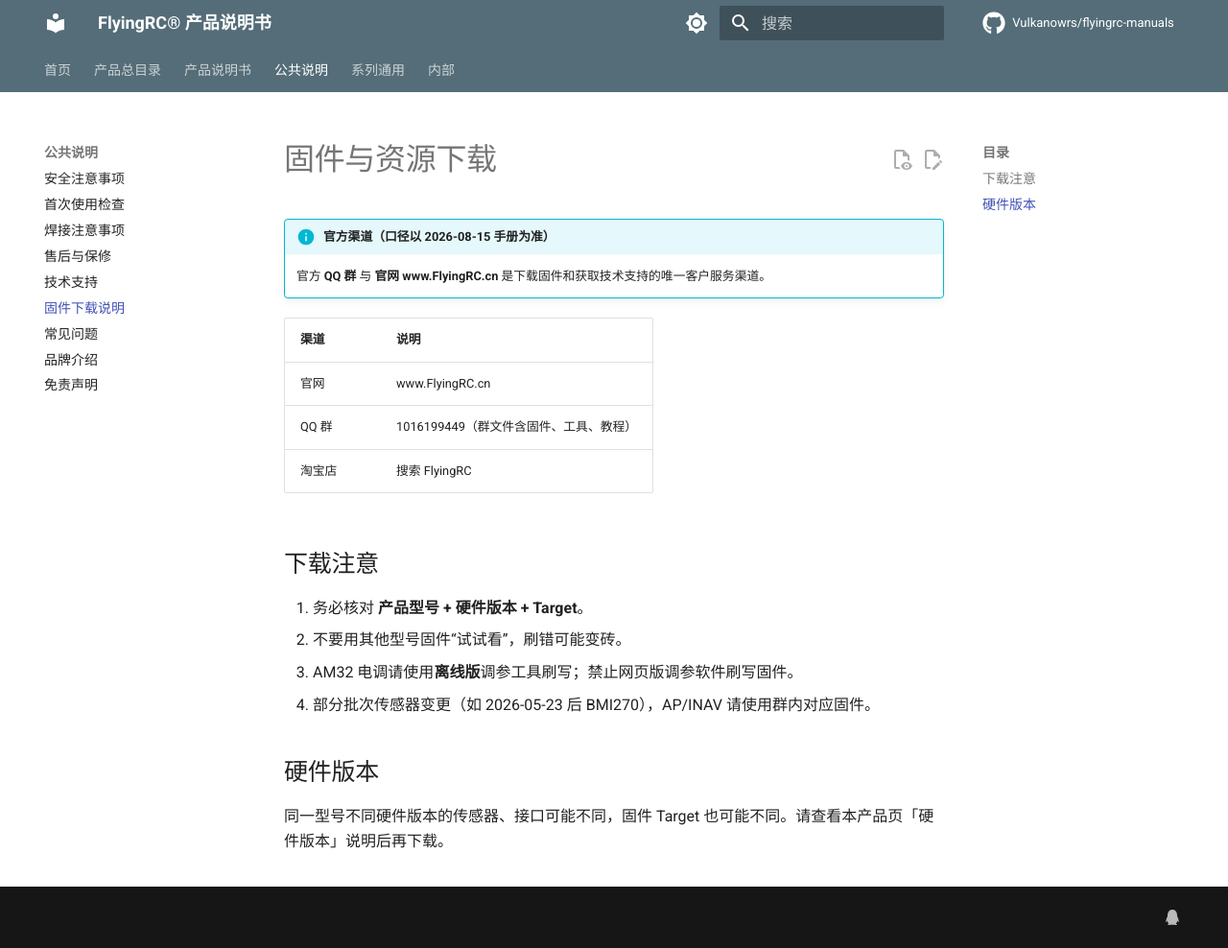
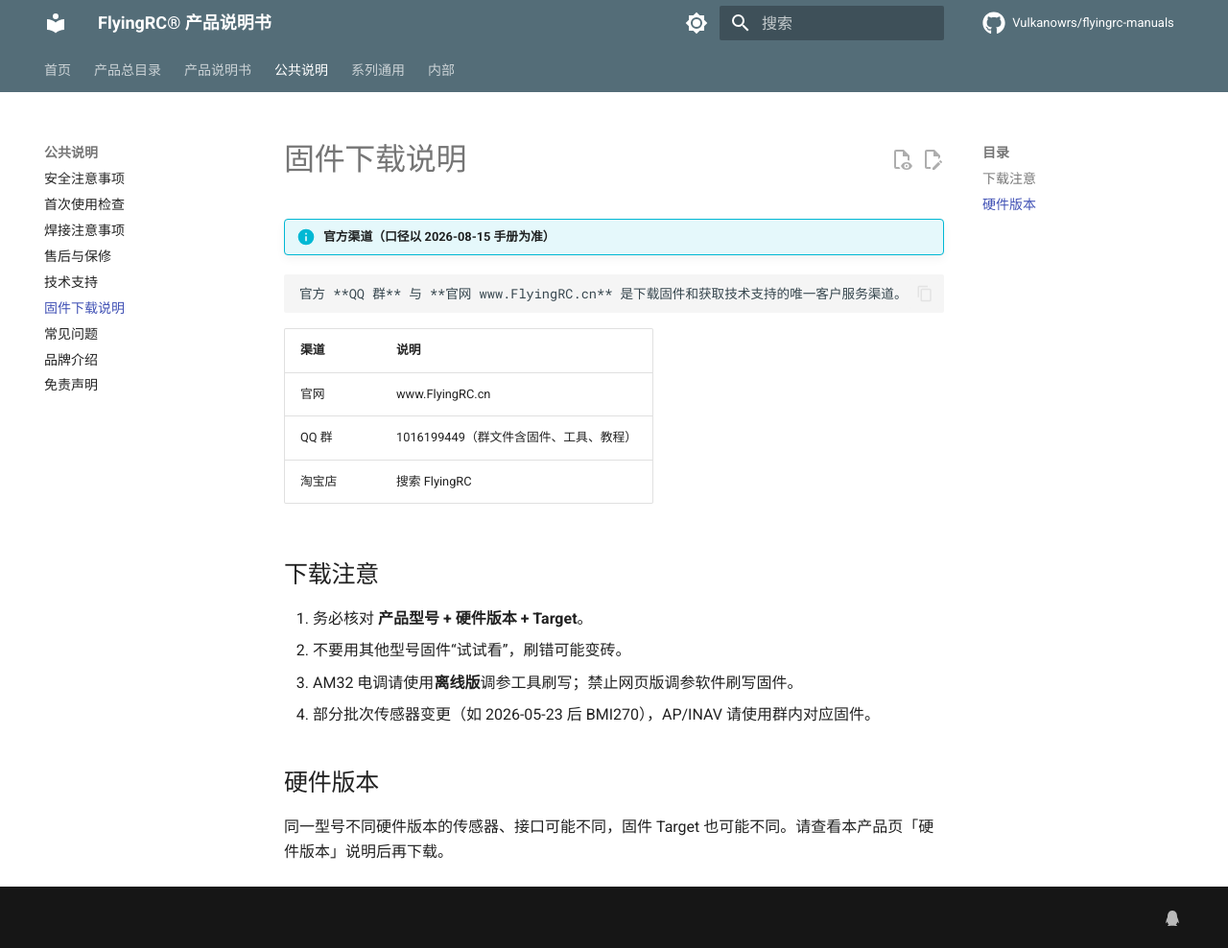
Before and after one commit to Vulkanowrs/flyingrc-manuals, an MkDocs documentation site: the page built from docs/shared/firmware-download.md, in a window 1280 px wide and 988 px high. Shown: the whole window at 96% size. Built offline with MkDocs 1.6.1 and Material for MkDocs 9.7.7, drawn with Linux system fonts in a browser that asks for light colours; comment, search, counter and statistics services are not loaded.

Commit message:
docs: 更新 shared/firmware-download.md

````diff
--- a/docs/shared/firmware-download.md
+++ b/docs/shared/firmware-download.md
@@ -1,14 +1,14 @@
-# 固件与资源下载
-
 !!! info "官方渠道（口径以 2026-08-15 手册为准）"
 
-    官方 **QQ 群** 与 **官网 www.FlyingRC.cn** 是下载固件和获取技术支持的唯一客户服务渠道。
+```
+官方 **QQ 群** 与 **官网 www.FlyingRC.cn** 是下载固件和获取技术支持的唯一客户服务渠道。
+```
 
-| 渠道 | 说明 |
-|------|------|
-| 官网 | www.FlyingRC.cn |
-| QQ 群 | 1016199449（群文件含固件、工具、教程） |
-| 淘宝店 | 搜索 FlyingRC |
+| 渠道   | 说明                                   |
+| ------ | -------------------------------------- |
+| 官网   | www.FlyingRC.cn                        |
+| QQ 群  | 1016199449（群文件含固件、工具、教程） |
+| 淘宝店 | 搜索 FlyingRC                          |
 
 ## 下载注意
 
````
